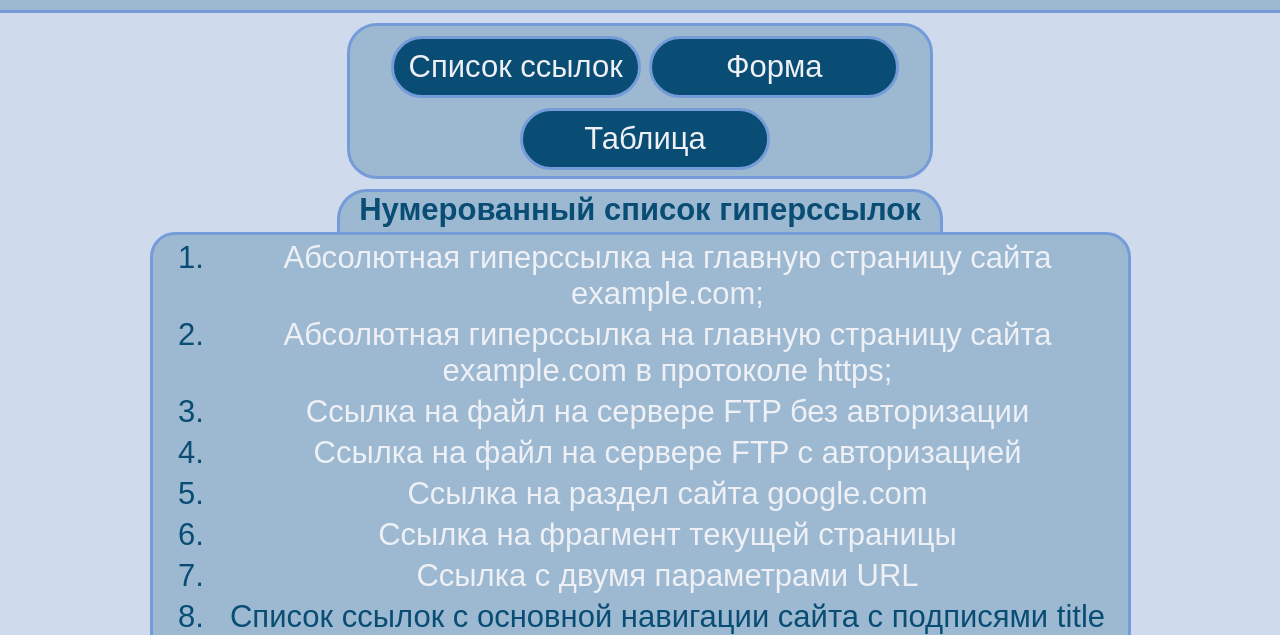
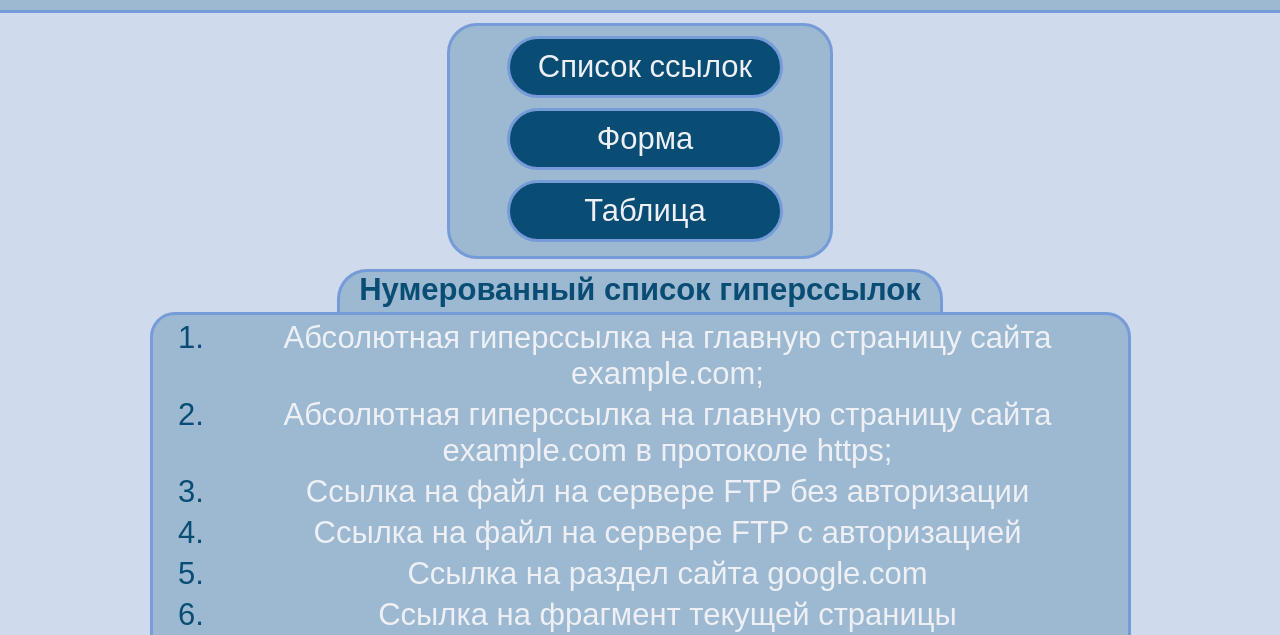
Before and after one commit to xrainie/web2, a plain HTML site: page index.html in a window 1280 px wide. Shown: the part 110-745 px from the top of the page. Drawn offline with Linux system fonts and the light colour scheme.

Commit message:
изменения

```diff
--- a/css/style.css
+++ b/css/style.css
@@ -49,12 +49,12 @@ header img {
   float: left;
 }
 .page-nav {
-  max-width: 550px;
+  max-width: 350px;
   border: 3px solid #759cd8;
   border-radius: 30px;
   margin: 10px auto;
   padding: 5px 30px 5px 0;
-  height: 140px;
+  height: 220px;
   background-color: #9cb9d1;
 }
 .page-nav li {
@@ -64,7 +64,6 @@ header img {
   border: 3px solid #759cd8;
   background-color: #094d74;
   border-radius: 35px;
-  box-sizing: border-box;
   padding: 10px;
 }
 .page-nav li:hover {
```
